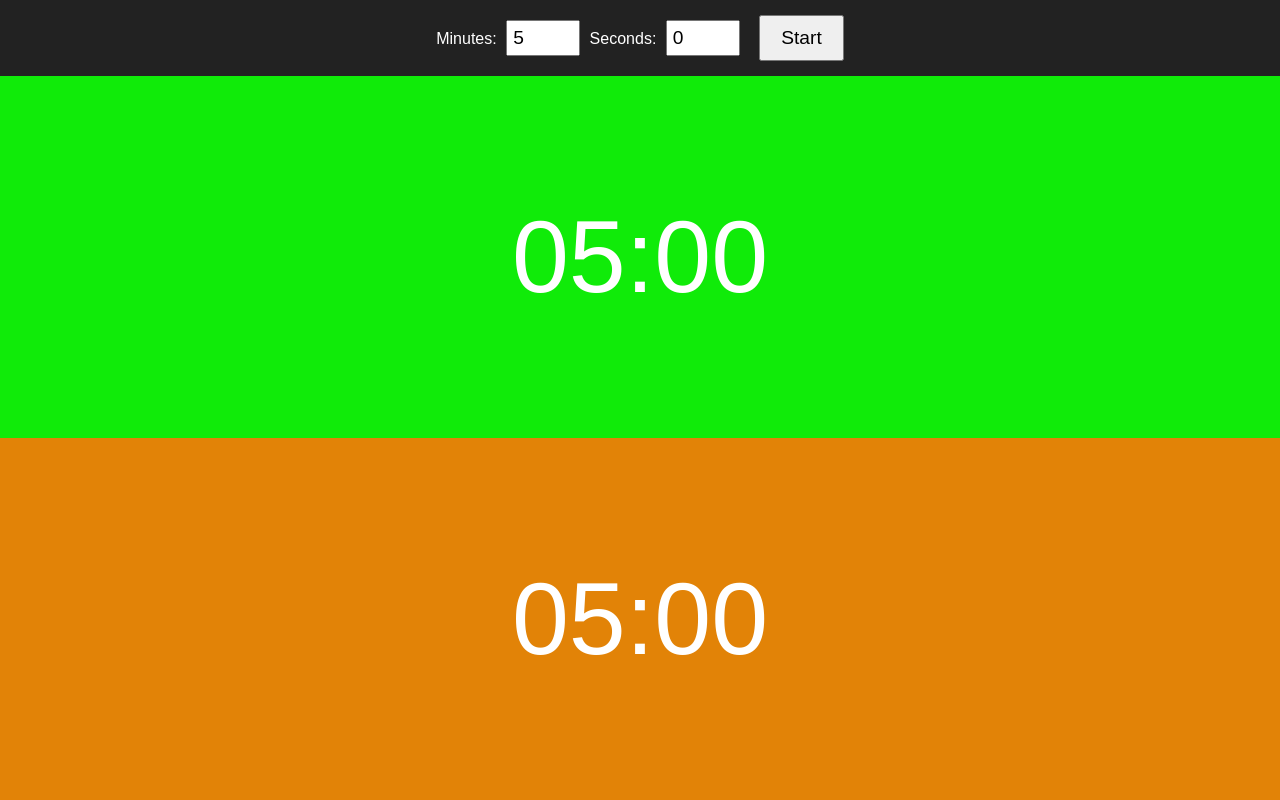
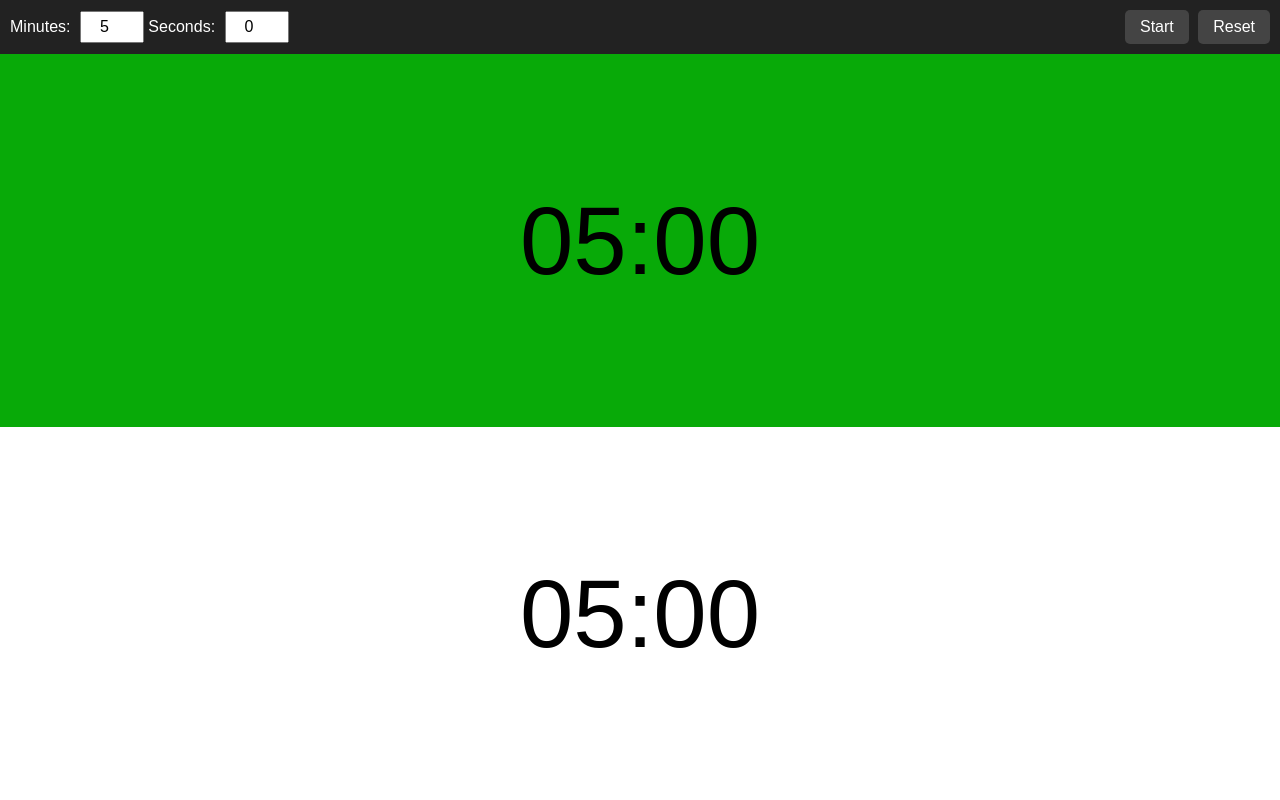
Before and after one commit to hematics43/Chess-Timer, a plain HTML site: page index.html in a window 1280 px wide. Drawn offline with Linux system fonts and the light colour scheme.

Commit message:
Update index.html

```diff
--- a/index.html
+++ b/index.html
@@ -2,149 +2,194 @@
 <html lang="en">
 <head>
 <meta charset="UTF-8">
-<meta name="viewport" content="width=device-width, initial-scale=1.0, user-scalable=no">
-<title>Chess Timer with Tick Sound</title>
+<meta name="viewport" content="width=device-width, initial-scale=1.0">
+<title>Fullscreen Chess Timer with Tap Sound</title>
 <style>
   html, body {
     margin: 0;
     padding: 0;
     height: 100%;
-    width: 100%;
-    overflow: hidden;
-    touch-action: manipulation;
     font-family: Arial, sans-serif;
+    background: #f0f0f0;
+    display: flex;
+    flex-direction: column;
   }
-  body { display: flex; flex-direction: column; }
 
-  .settings {
+  .controls {
+    display: flex;
+    justify-content: space-between;
+    align-items: center;
+    padding: 10px;
     background: #222;
-    color: white;
-    padding: 15px;
+    color: #fff;
+  }
+
+  .controls input {
+    width: 50px;
+    padding: 5px;
+    font-size: 1em;
+    margin-left: 5px;
     text-align: center;
   }
-  input[type="number"] {
-    width: 60px;
-    font-size: 1.2em;
-    padding: 5px;
-    margin: 0 5px;
+
+  .controls button {
+    padding: 8px 15px;
+    font-size: 1em;
+    margin-left: 5px;
+    cursor: pointer;
+    border: none;
+    border-radius: 5px;
+    background: #444;
+    color: #fff;
   }
-  button { font-size: 1.2em; padding: 10px 20px; margin-left: 10px; cursor: pointer; }
+
+  .controls button:hover { background: #666; }
+  .hidden { display: none; }
 
   .player {
     flex: 1;
     display: flex;
+    flex-direction: column;
     justify-content: center;
     align-items: center;
-    font-size: 8vw;
-    color: white;
+    font-size: 3em;
     cursor: pointer;
-    transition: background 0.3s;
     user-select: none;
+    transition: background 0.2s;
   }
-   #player1 { background: #10eb09; }
-  #player2 { background: #e28307; }
-  .active { background: rgb(58, 18, 238); color: rgb(63, 4, 18); }
+
+  .active { background: #08aa08; }
+  .inactive { background: #ffffff; }
+
+  .player h2 { margin: 0; font-size: 1em; }
+  .player p { margin: 0; font-size: 2em; }
 </style>
 </head>
 <body>
 
-<div class="settings" id="settings">
-  <label>Minutes: <input type="number" id="minutesInput" min="0" value="5"></label>
-  <label>Seconds: <input type="number" id="secondsInput" min="0" max="59" value="0"></label>
-  <button onclick="startCustomTimer()">Start</button>
+<!-- Top Controls -->
+<div class="controls" id="controlPanel">
+  <div>
+    Minutes: <input type="number" id="minutesInput" value="5" min="0" max="180">
+    Seconds: <input type="number" id="secondsInput" value="0" min="0" max="59">
+  </div>
+  <div>
+    <button id="startBtn">Start</button>
+    <button id="resetBtn">Reset</button>
+  </div>
 </div>
 
-<div id="player1" class="player">05:00</div>
-<div id="player2" class="player">05:00</div>
+<!-- Players -->
+<div id="player1" class="player active">
 
-<!-- Tick sound -->
-<audio id="tickSound" src="beep.ogg" preload="auto"></audio>
+  <p id="time1">05:00</p>
+</div>
+<div id="player2" class="player inactive">
+  <p id="time2">05:00</p>
+</div>
+
+<!-- Tap sound -->
+<audio id="tapSound" src="beep.ogg" preload="auto"></audio>
 
 <script>
-let player1Time = 5 * 60;
-let player2Time = 5 * 60;
-let activePlayer = 0;
-let interval = null;
-let firstMoveDone = false;
+  let time1 = 5*60;
+  let time2 = 5*60;
+  let activePlayer = 1;
+  let timer = null;
+  let isRunning = false;
 
-// Format seconds to mm:ss
-function formatTime(seconds) {
-  const min = Math.floor(seconds / 60);
-  const sec = seconds % 60;
-  return `${min.toString().padStart(2,'0')}:${sec.toString().padStart(2,'0')}`;
-}
+  const time1Display = document.getElementById('time1');
+  const time2Display = document.getElementById('time2');
+  const player1Div = document.getElementById('player1');
+  const player2Div = document.getElementById('player2');
+  const controlPanel = document.getElementById('controlPanel');
+  const startBtn = document.getElementById('startBtn');
+  const resetBtn = document.getElementById('resetBtn');
+  const minutesInput = document.getElementById('minutesInput');
+  const secondsInput = document.getElementById('secondsInput');
+  const tapSound = document.getElementById('tapSound');
 
-// Update timers
-function updateTimer() {
-  if(activePlayer === 1 && player1Time > 0) player1Time--;
-  else if(activePlayer === 2 && player2Time > 0) player2Time--;
-
-  document.getElementById("player1").textContent = formatTime(player1Time);
-  document.getElementById("player2").textContent = formatTime(player2Time);
-
-  if(player1Time === 0 || player2Time === 0) {
-    clearInterval(interval);
-    alert("Time's up!");
-  }
-}
-
-// Switch active player and play tick
-function switchPlayer(player) {
-  const tick = document.getElementById("tickSound");
-  tick.currentTime = 0;
-  tick.play();
-
-  if(!firstMoveDone) {
-    // First move: opposite player starts
-    activePlayer = player === 1 ? 2 : 1;
-    firstMoveDone = true;
-  } else {
-    activePlayer = player;
+  function formatTime(seconds) {
+    const m = Math.floor(seconds/60).toString().padStart(2,'0');
+    const s = (seconds%60).toString().padStart(2,'0');
+    return `${m}:${s}`;
   }
 
-  clearInterval(interval);
-  interval = setInterval(updateTimer, 1000);
+  function updateDisplay() {
+    time1Display.textContent = formatTime(time1);
+    time2Display.textContent = formatTime(time2);
+  }
 
-  document.getElementById("player1").classList.toggle("active", activePlayer === 1);
-  document.getElementById("player2").classList.toggle("active", activePlayer === 2);
-}
+  function switchPlayer() {
+    activePlayer = activePlayer===1?2:1;
+    player1Div.classList.toggle('active');
+    player1Div.classList.toggle('inactive');
+    player2Div.classList.toggle('active');
+    player2Div.classList.toggle('inactive');
 
-// Start timer with user input
-function startCustomTimer() {
-  const minutes = parseInt(document.getElementById("minutesInput").value) || 5;
-  const seconds = parseInt(document.getElementById("secondsInput").value) || 0;
-  player1Time = minutes * 60 + seconds;
-  player2Time = minutes * 60 + seconds;
-  activePlayer = 0;
-  firstMoveDone = false;
-  clearInterval(interval);
+    // Play tap sound
+    tapSound.currentTime = 0;
+    tapSound.play();
+  }
 
-  document.getElementById("player1").textContent = formatTime(player1Time);
-  document.getElementById("player2").textContent = formatTime(player2Time);
-  document.getElementById("player1").classList.remove("active");
-  document.getElementById("player2").classList.remove("active");
+  function tick() {
+    if (!isRunning) return;
+    if (activePlayer===1) {
+      if(time1>0) time1--;
+      else { stopGame(); alert("Player 2 wins!"); }
+    } else {
+      if(time2>0) time2--;
+      else { stopGame(); alert("Player 1 wins!"); }
+    }
+    updateDisplay();
+  }
 
-  document.getElementById("settings").style.display = "none";
-  goFullScreen();
-}
+  function startGame() {
+    let minutes = parseInt(minutesInput.value);
+    let seconds = parseInt(secondsInput.value);
+    if (isNaN(minutes) || minutes < 0) minutes = 0;
+    if (isNaN(seconds) || seconds < 0 || seconds > 59) seconds = 0;
+    time1 = time2 = minutes*60 + seconds;
+    activePlayer = 1;
+    player1Div.classList.add('active'); player1Div.classList.remove('inactive');
+    player2Div.classList.add('inactive'); player2Div.classList.remove('active');
+    updateDisplay();
+    isRunning = true;
+    timer = setInterval(tick,1000);
+    controlPanel.classList.add('hidden');
+    openFullscreen();
+  }
 
-// Touch/click events
-document.getElementById("player1").addEventListener("touchstart", ()=>switchPlayer(1));
-document.getElementById("player2").addEventListener("touchstart", ()=>switchPlayer(2));
-document.getElementById("player1").addEventListener("click", ()=>switchPlayer(1));
-document.getElementById("player2").addEventListener("click", ()=>switchPlayer(2));
+  function stopGame() {
+    clearInterval(timer);
+    isRunning = false;
+    controlPanel.classList.remove('hidden');
+  }
 
-// Fullscreen function for iOS & Android
-function goFullScreen() {
-  const elem = document.documentElement;
-  if (elem.requestFullscreen) elem.requestFullscreen();
-  else if (elem.webkitRequestFullscreen) elem.webkitRequestFullscreen();
-  else if (elem.msRequestFullscreen) elem.msRequestFullscreen();
-}
+  function resetGame() {
+    stopGame();
+    let minutes = parseInt(minutesInput.value) || 5;
+    let seconds = parseInt(secondsInput.value) || 0;
+    time1 = time2 = minutes*60 + seconds;
+    activePlayer = 1;
+    player1Div.classList.add('active'); player1Div.classList.remove('inactive');
+    player2Div.classList.add('inactive'); player2Div.classList.remove('active');
+    updateDisplay();
+  }
 
-// Auto fullscreen on first interaction
-document.body.addEventListener("touchstart", goFullScreen, {once: true});
-document.body.addEventListener("click", goFullScreen, {once: true});
+  player1Div.addEventListener('click',()=>{ if(isRunning && activePlayer===1) switchPlayer(); });
+  player2Div.addEventListener('click',()=>{ if(isRunning && activePlayer===2) switchPlayer(); });
+  startBtn.addEventListener('click', startGame);
+  resetBtn.addEventListener('click', resetGame);
+
+  updateDisplay();
+
+  function openFullscreen() {
+    const elem = document.documentElement;
+    if (elem.requestFullscreen) { elem.requestFullscreen(); }
+    else if (elem.webkitRequestFullscreen) { elem.webkitRequestFullscreen(); }
+    else if (elem.msRequestFullscreen) { elem.msRequestFullscreen(); }
+  }
 </script>
 
 </body>
```
